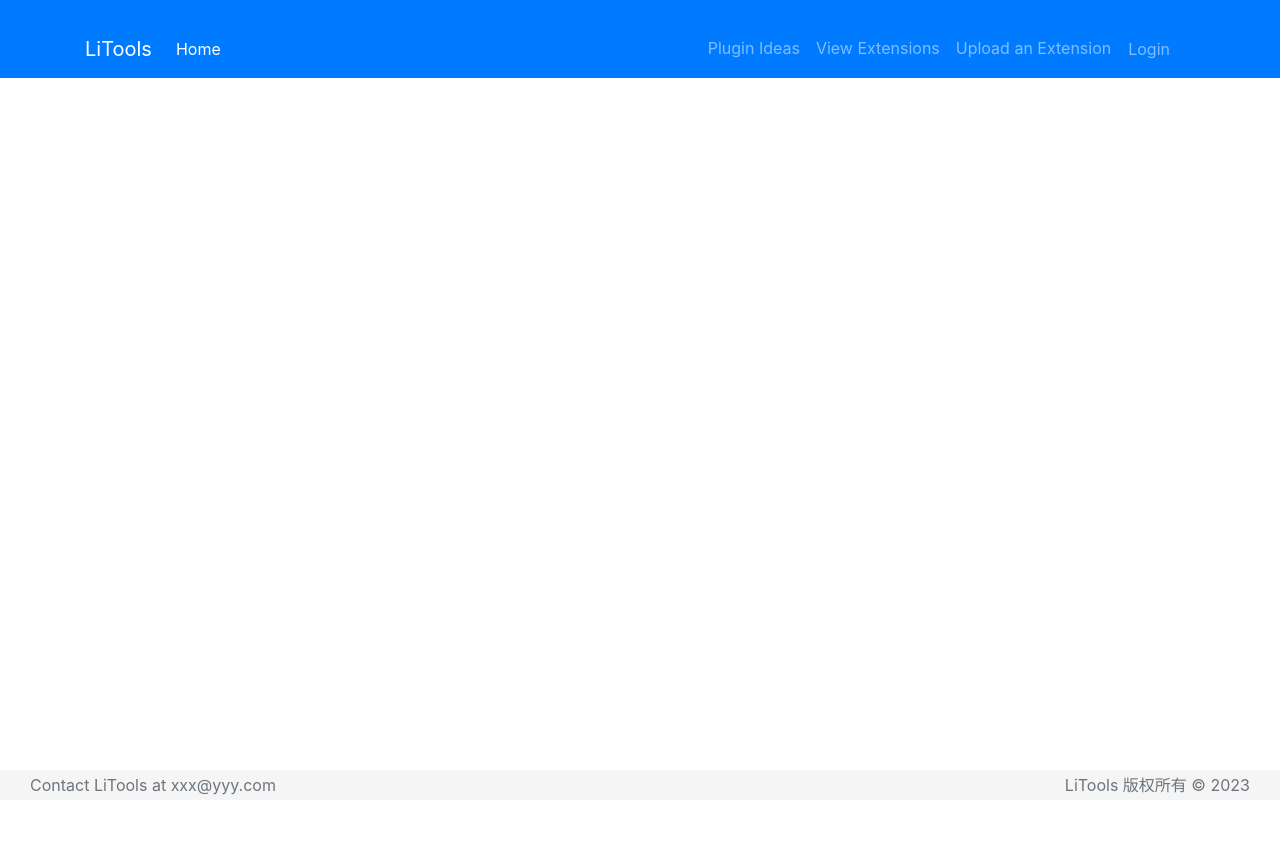
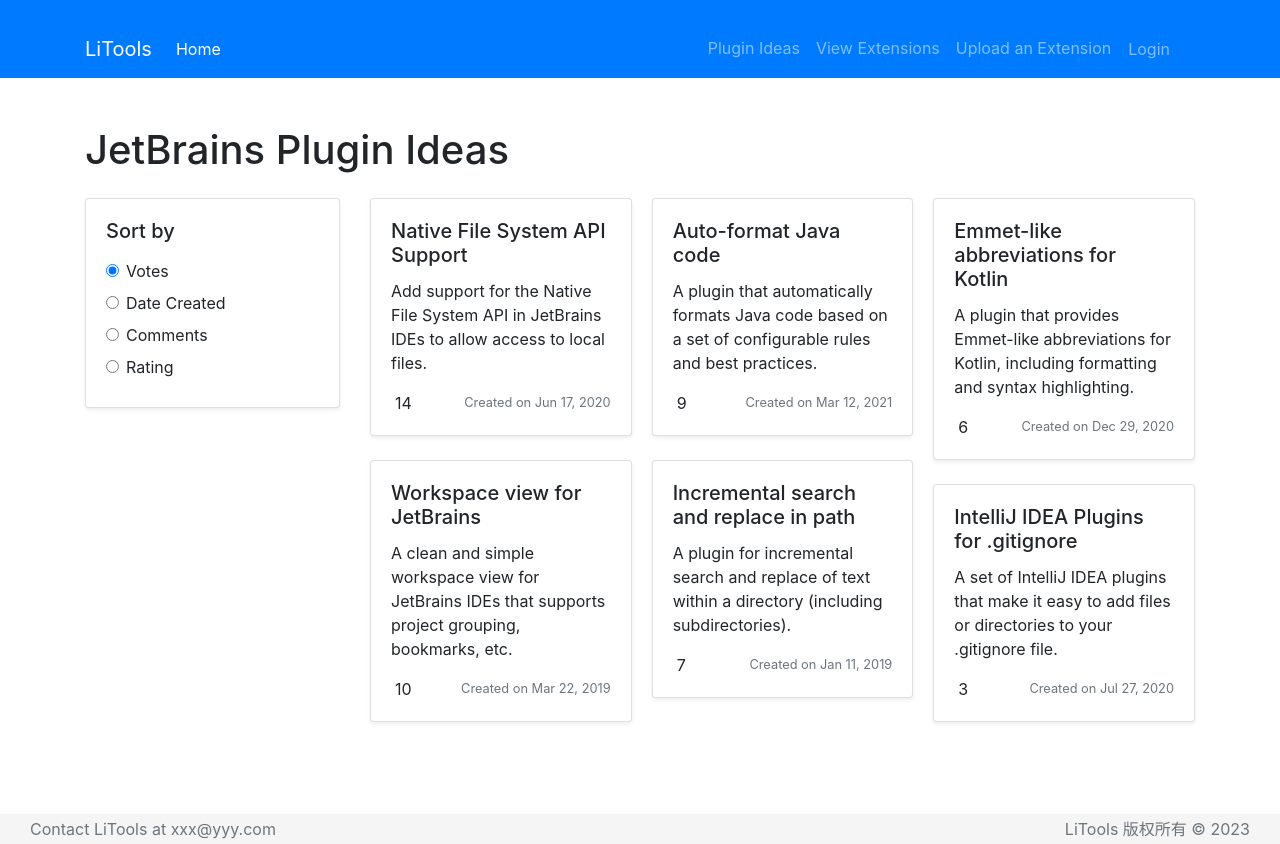
Before and after one commit to terrylikescoding/LiTools-Extension-Server-and-Client, a Vue app in the folder client/: page /extension-ideas in a window 1280 px wide. Before the commit the page ends 800 px from the top, so only its background shows below. Built offline with nearby package versions, Linux system fonts and the light colour scheme; the HTML template or start-up script is replaced by a standard one.

Commit message:
添加ExtensionIdeas初稿

```diff
--- a/client/src/App.vue
+++ b/client/src/App.vue
@@ -22,7 +22,7 @@
           </ul>
           <div class="navbar-nav mx-3">
             <!-- 参考 https://plugins.jetbrains.com/plugin-ideas/search?sorting=Votes -->
-            <router-link class="nav-item nav-link" to="/plugin-ideas">Plugin Ideas</router-link>
+            <router-link class="nav-item nav-link" to="/extension-ideas">Plugin Ideas</router-link>
             <router-link class="nav-item nav-link" to="/extensions">View Extensions</router-link>
             <!-- 加一个介绍，告诉用户如何贡献插件 -->
             <router-link class="nav-item nav-link" to="/upload">Upload an Extension</router-link>
--- /dev/null
+++ b/client/src/components/ExtensionIdeas.vue
@@ -0,0 +1,127 @@
+<template>
+    <div class="container my-5">
+      <h1 class="mb-4">JetBrains Plugin Ideas</h1>
+      <div class="row">
+        <div class="col-md-3 mb-4">
+          <div class="card shadow-sm">
+            <div class="card-body">
+              <h5 class="card-title mb-3">Sort by</h5>
+              <div class="form-check mb-2">
+                <input class="form-check-input" type="radio" name="sortby" id="sortby-votes" v-model="sortBy" value="votes">
+                <label class="form-check-label" for="sortby-votes">
+                  Votes
+                </label>
+              </div>
+              <div class="form-check mb-2">
+                <input class="form-check-input" type="radio" name="sortby" id="sortby-date" v-model="sortBy" value="date">
+                <label class="form-check-label" for="sortby-date">
+                  Date Created
+                </label>
+              </div>
+              <div class="form-check mb-2">
+                <input class="form-check-input" type="radio" name="sortby" id="sortby-comments" v-model="sortBy" value="comments">
+                <label class="form-check-label" for="sortby-comments">
+                  Comments
+                </label>
+              </div>
+              <div class="form-check mb-2">
+                <input class="form-check-input" type="radio" name="sortby" id="sortby-rating" v-model="sortBy" value="rating">
+                <label class="form-check-label" for="sortby-rating">
+                  Rating
+                </label>
+              </div>
+            </div>
+          </div>
+        </div>
+        <div class="col-md-9">
+          <div class="card-columns">
+            <div class="card shadow-sm mb-4" v-for="(idea, index) in sortedIdeas" :key="index">
+              <div class="card-body">
+                <h5 class="card-title">{{ idea.title }}</h5>
+                <p class="card-text">{{ idea.description }}</p>
+                <div class="d-flex justify-content-between align-items-center">
+                  <div class="d-flex align-items-center">
+                    <i class="fas fa-thumbs-up mr-1"></i>
+                    <span>{{ idea.votes }}</span>
+                  </div>
+                  <small class="text-muted">{{ idea.date }}</small>
+                </div>
+              </div>
+            </div>
+          </div>
+        </div>
+      </div>
+    </div>
+  </template>
+
+  <script>
+  export default {
+    data() {
+      return {
+        sortBy: "votes",
+        ideas: [
+          {
+            title: "Incremental search and replace in path",
+            description: "A plugin for incremental search and replace of text within a directory (including subdirectories).",
+            votes: 7,
+            date: "Created on Jan 11, 2019"
+          },
+          {
+            title: "Workspace view for JetBrains",
+            description: "A clean and simple workspace view for JetBrains IDEs that supports project grouping, bookmarks, etc.",
+            votes: 10,
+            date: "Created on Mar 22, 2019"
+          },
+          {
+            title: "IntelliJ IDEA Plugins for .gitignore",
+            description: "A set of IntelliJ IDEA plugins that make it easy to add files or directories to your .gitignore file.",
+            votes: 3,
+            date: "Created on Jul 27, 2020"
+          },
+          {
+            title: "Native File System API Support",
+            description: "Add support for the Native File System API in JetBrains IDEs to allow access to local files.",
+            votes: 14,
+            date: "Created on Jun 17, 2020"
+          },
+          {
+            title: "Emmet-like abbreviations for Kotlin",
+            description: "A plugin that provides Emmet-like abbreviations for Kotlin, including formatting and syntax highlighting.",
+            votes: 6,
+            date: "Created on Dec 29, 2020"
+          },
+          {
+            title: "Auto-format Java code",
+            description: "A plugin that automatically formats Java code based on a set of configurable rules and best practices.",
+            votes: 9,
+            date: "Created on Mar 12, 2021"
+          }
+        ]
+      }
+    },
+    computed: {
+      sortedIdeas() {
+        if (this.sortBy === "votes") {
+          return this.ideas.sort((a, b) => b.votes - a.votes);
+        } else if (this.sortBy === "date") {
+          return this.ideas.sort((a, b) => new Date(b.date.split(" ")[2], this.getMonthIndex(b.date.split(" ")[1])), this.getMonthIndex(b.date.split(" ")[1]), b.date.split(" ")[3]) - new Date(a.date.split(" ")[2], this.getMonthIndex(a.date.split(" ")[1]), a.date.split(" ")[3]);
+        } else if (this.sortBy === "comments") {
+          return this.ideas.sort((a, b) => 0); // replace 0 with the appropriate sorting logic
+        } else if (this.sortBy === "rating") {
+          return this.ideas.sort((a, b) => 0); // replace 0 with the appropriate sorting logic
+        }
+      }
+    },
+    methods: {
+      getMonthIndex(month) {
+        return new Date(Date.parse(month +" 1, 2020")).getMonth();
+      }
+    }
+  };
+  </script>
+
+  <style>
+  .card-columns {
+    column-count: 3;
+  }
+  </style>
--- a/client/src/router/index.js
+++ b/client/src/router/index.js
@@ -2,7 +2,8 @@
 import Home from '../components/Home.vue';
 import ExtensionList from '@/components/ExtensionList.vue';
 import ExtensionDetails from '@/components/ExtensionDetails.vue';
-import Upload from '../components/Upload.vue';
+import Upload from '@/components/Upload.vue';
+import ExtensionIdeas from '@/components/ExtensionIdeas.vue';
 
 const routes = [
   {
@@ -27,6 +28,11 @@
     name: 'upload',
     component: Upload,
   },
+  {
+    path: '/extension-ideas',
+    name: 'extension-ideas',
+    component: ExtensionIdeas,
+  },
 ];
 
 const router = createRouter({
```
